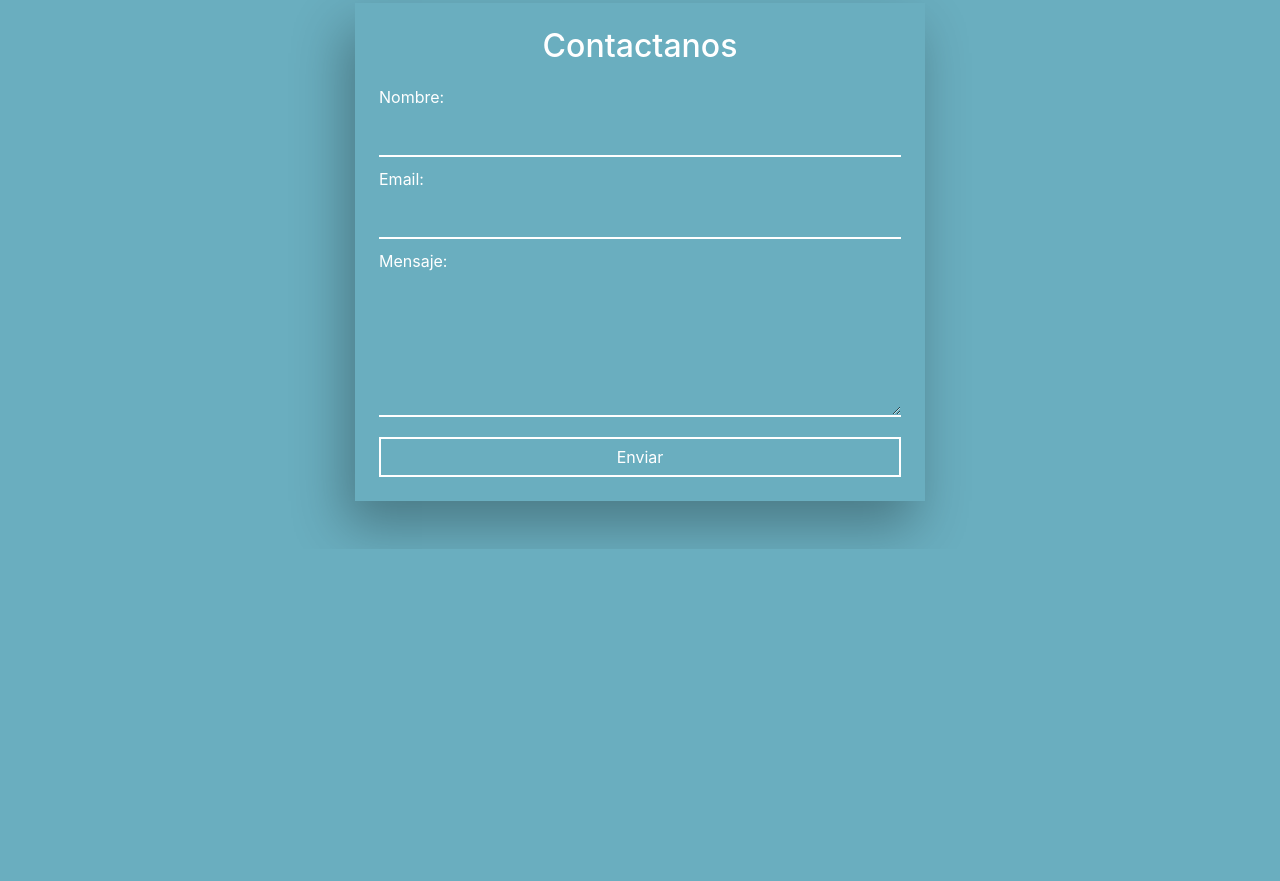
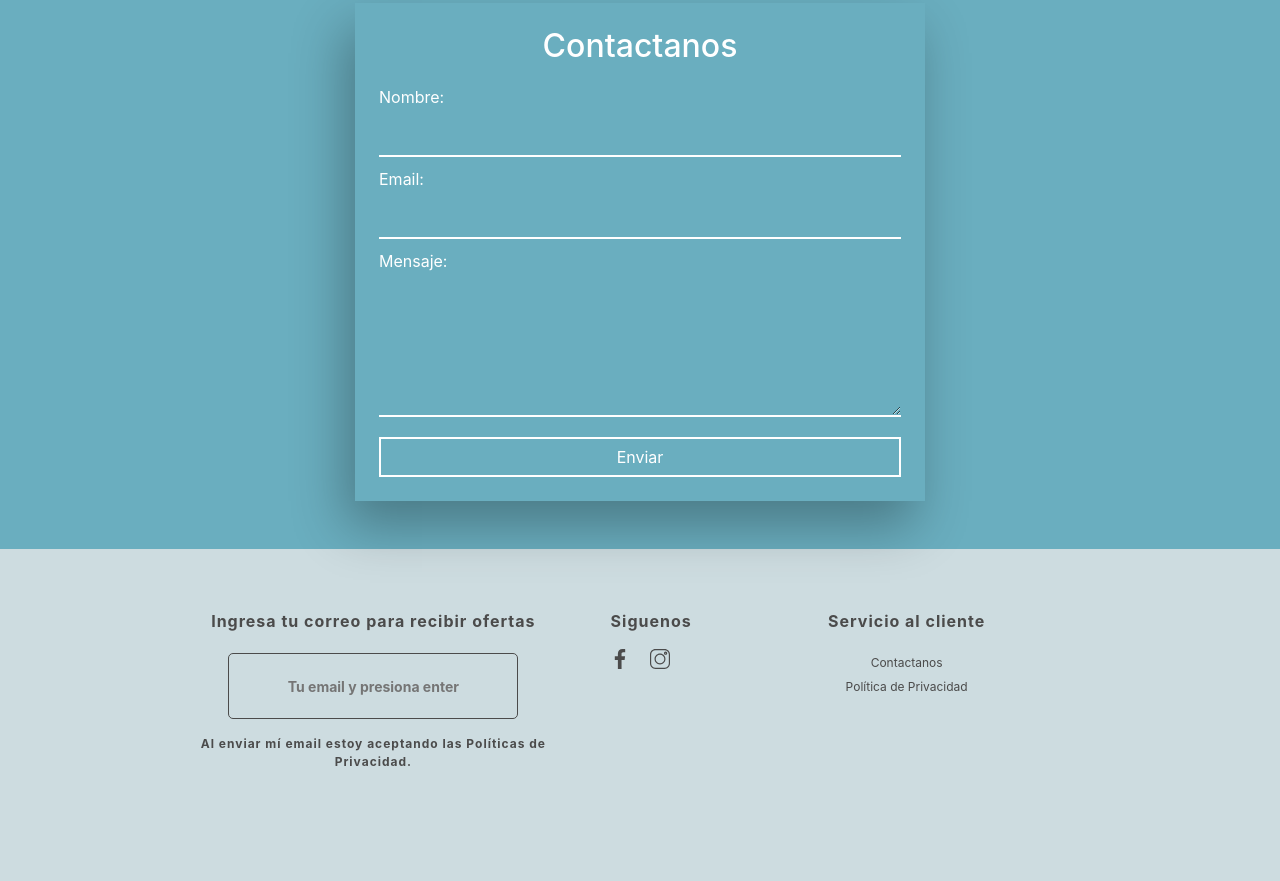
Before and after one commit to torrescereno/js-coder-tour-app, a website: page index.html in a window 1280 px wide. Shown: the part 2294-3175 px from the top of the page. Before the commit the page ends 2843 px from the top, so only its background shows below. Drawn offline with nearby package versions, Linux system fonts and the light colour scheme; a web font is replaced by a local one.

Commit message:
footer v0

```diff
--- a/index.html
+++ b/index.html
@@ -236,9 +236,71 @@
     <!-- / RRSS
         / MAPA -->
 
-    <div class="footer">
+    <div class="container-fluid footer">
+
+        <div class="footer__content row justify-content-center">
+
+            <div class="footer__content_layout col-10">
+
+                <div class="footer__content__row row justify-content-center align-content-center">
+
+                    <!-- NEWSLETTER -->
+                    <div class="footer__content__row__newsletter col-10 col-md-5 col-lg-5 text-center">
+                        <p>
+                            Ingresa tu correo para recibir ofertas
+                        </p>
+                        <form action="">
+                            <div class="form-group">
+                                <input type="email" name="" id="" aria-describedby="helpId"
+                                    placeholder="Tu email y presiona enter">
+                            </div>
+                            <div class="form-group">
+                                <p>
+                                    Al enviar mí email estoy aceptando las <a href="#">Políticas de Privacidad.</a>
+                                </p>
+                            </div>
+                            <input type="submit">
+                        </form>
+                    </div>
+
+                    <!-- SOCIAL MEDIA -->
+                    <div class="footer__content__row__social col-12 col-lg-2 col-xl-1 text-center">
+                        <p>
+                            Siguenos
+                        </p>
+                        <span class="d-flex justify-content-center">
+                            <a href=""><img src="img/facebook.svg" alt=""></a>
+                            <a href=""><img src="img/instagram.svg" alt=""></a>
+                        </span>
+                    </div>
+
+                    <!-- CUSTOMER SERVICE -->
+
+                    <div class="footer__content__row__customer col-12 col-lg-5 text-center">
+                        <p>
+                            Servicio al cliente
+                        </p>
+                        <span class="d-flex flex-column justify-content-around">
+
+                            <ul>
+                                <li>
+                                    <a href="#">Contactanos</a>
+                                </li>
+                                <li>
+                                    <a href="#">Política de Privacidad</a>
+                                </li>
+                            </ul>
+                        </span>
+                    </div>
 
                 </div>
+            </div>
+
+        </div>
+
+    </div>
+
+
 
     <!-- JS Bootstrap -->
     <script src="https://code.jquery.com/jquery-3.5.1.slim.min.js"
--- /dev/null
+++ b/scss/layout/_footer.scss
@@ -0,0 +1,88 @@
+.footer {
+  background-color: #cddce0;
+  color: #4b4b4b;
+
+  .footer__content {
+    padding-top: 60px;
+    padding-bottom: 30px;
+
+    .footer__content_layout {
+      .footer__content__row {
+        .footer__content__row__newsletter {
+          margin-bottom: 60px;
+
+          p {
+            font-weight: 700;
+            letter-spacing: 1px;
+            margin-bottom: 20px;
+          }
+
+          form {
+            div {
+              input {
+                border: 1px solid #4b4b4b;
+                background-color: #cddce0;
+                border-radius: 5px;
+                padding: 20px;
+                max-width: 100%;
+              }
+
+              input:focus {
+                outline: none;
+                outline-width: 0;
+                box-shadow: none;
+                -moz-box-shadow: none;
+                -webkit-box-shadow: none;
+              }
+
+              input::placeholder {
+                text-align: center;
+                font-weight: 700;
+                font-size: 14px;
+              }
+
+              p {
+                font-size: 12px;
+
+                a {
+                  color: #4b4b4b;
+                }
+              }
+            }
+
+            input[type="submit"] {
+              display: none;
+            }
+          }
+        }
+
+        .footer__content__row__social,
+        .footer__content__row__customer {
+          margin-bottom: 60px;
+
+          p {
+            font-weight: 700;
+            letter-spacing: 1px;
+          }
+
+          span {
+            img {
+              width: 20px;
+              margin-left: 10px;
+              margin-right: 10px;
+            }
+
+            a {
+              color: #4b4b4b;
+              font-size: 12px;
+            }
+
+            ul {
+              list-style: none;
+            }
+          }
+        }
+      }
+    }
+  }
+}
--- a/scss/style.scss
+++ b/scss/style.scss
@@ -6,3 +6,4 @@
 @import './views/service';
 @import './views/travel';
 @import './views/contact';
+@import './layout/footer';
--- a/scss/views/_contact.scss
+++ b/scss/views/_contact.scss
@@ -61,9 +61,6 @@
 }
 
 
-
-
-
 /* p:before {
     content: attr(type);
     display: block;
```
Also changed, not shown: css/style.css, img/facebook.svg (added), img/instagram.svg (added). Lines whose indentation alone changed are shown as unchanged.
